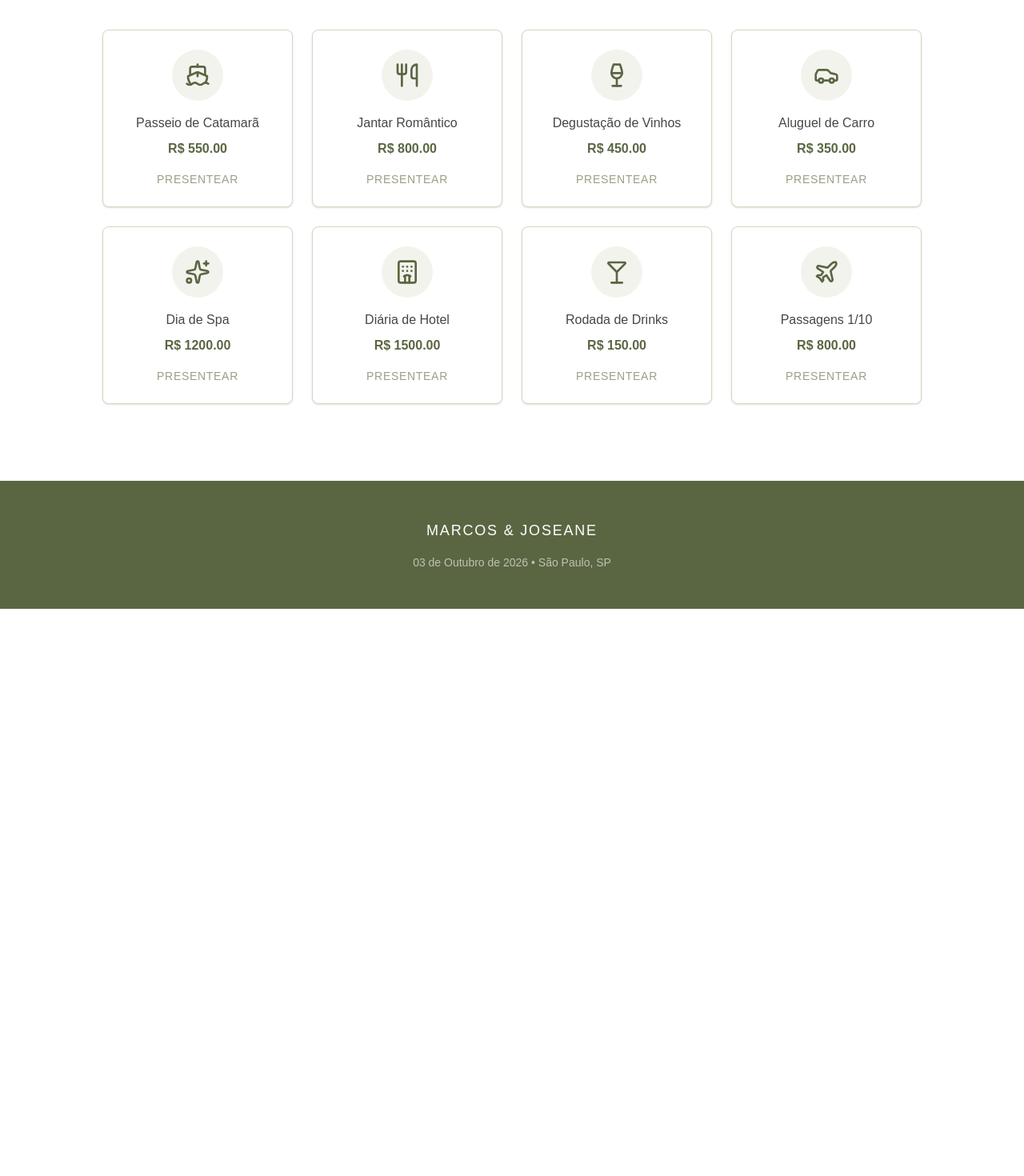
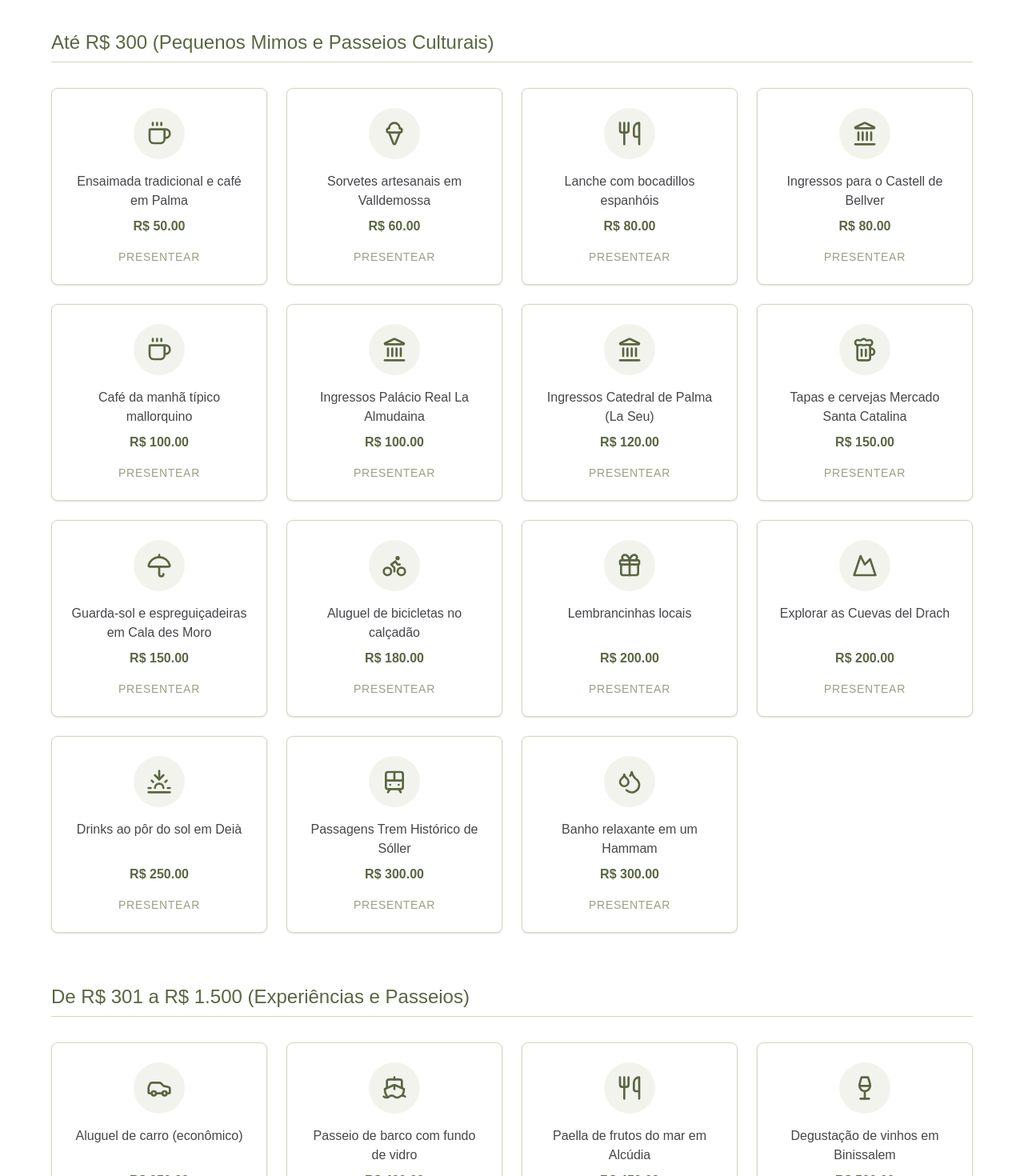
Before and after one commit to marcossatoshi/site-casamento, a Next.js app: page /presentes in a window 1280 px wide. Shown: the part 300-1770 px from the top of the page at 80% size. Before the commit the page ends 1061 px from the top, so only its background shows below. Built offline with nearby package versions, Linux system fonts and the light colour scheme.

Commit message:
feat: atualiza as cotas de presente (50 itens)

```diff
--- a/src/components/Gifts.tsx
+++ b/src/components/Gifts.tsx
@@ -1,21 +1,88 @@
 'use client';
 
 import { useState } from 'react';
-import { Ship, Utensils, Wine, Car, Sparkles, Hotel, Martini, Plane, X, Copy, Check } from 'lucide-react';
+import {
+  Coffee, IceCream, Utensils, Ticket, Landmark, Beer, Umbrella, Bike,
+  Gift, Mountain, Sunset, Train, Droplets, Car, Ship, Wine, Map,
+  Heart, ShoppingBag, Wind, Star, Palmtree, Camera, Anchor, Plane,
+  Gem, Home, X, Copy, Check
+} from 'lucide-react';
 
-const GIFTS = [
-  { id: 1, name: 'Passeio de Catamarã', price: 550, icon: Ship },
-  { id: 2, name: 'Jantar Romântico', price: 800, icon: Utensils },
-  { id: 3, name: 'Degustação de Vinhos', price: 450, icon: Wine },
-  { id: 4, name: 'Aluguel de Carro', price: 350, icon: Car },
-  { id: 5, name: 'Dia de Spa', price: 1200, icon: Sparkles },
-  { id: 6, name: 'Diária de Hotel', price: 1500, icon: Hotel },
-  { id: 7, name: 'Rodada de Drinks', price: 150, icon: Martini },
-  { id: 8, name: 'Passagens 1/10', price: 800, icon: Plane },
+const GIFTS_DATA = [
+  {
+    category: 'Até R$ 300 (Pequenos Mimos e Passeios Culturais)',
+    items: [
+      { id: 1, name: 'Ensaimada tradicional e café em Palma', price: 50, icon: Coffee },
+      { id: 2, name: 'Sorvetes artesanais em Valldemossa', price: 60, icon: IceCream },
+      { id: 3, name: 'Lanche com bocadillos espanhóis', price: 80, icon: Utensils },
+      { id: 4, name: 'Ingressos para o Castell de Bellver', price: 80, icon: Landmark },
+      { id: 5, name: 'Café da manhã típico mallorquino', price: 100, icon: Coffee },
+      { id: 6, name: 'Ingressos Palácio Real La Almudaina', price: 100, icon: Landmark },
+      { id: 7, name: 'Ingressos Catedral de Palma (La Seu)', price: 120, icon: Landmark },
+      { id: 8, name: 'Tapas e cervejas Mercado Santa Catalina', price: 150, icon: Beer },
+      { id: 9, name: 'Guarda-sol e espreguiçadeiras em Cala des Moro', price: 150, icon: Umbrella },
+      { id: 10, name: 'Aluguel de bicicletas no calçadão', price: 180, icon: Bike },
+      { id: 11, name: 'Lembrancinhas locais', price: 200, icon: Gift },
+      { id: 12, name: 'Explorar as Cuevas del Drach', price: 200, icon: Mountain },
+      { id: 13, name: 'Drinks ao pôr do sol em Deià', price: 250, icon: Sunset },
+      { id: 14, name: 'Passagens Trem Histórico de Sóller', price: 300, icon: Train },
+      { id: 15, name: 'Banho relaxante em um Hammam', price: 300, icon: Droplets },
+    ]
+  },
+  {
+    category: 'De R$ 301 a R$ 1.500 (Experiências e Passeios)',
+    items: [
+      { id: 16, name: 'Aluguel de carro (econômico)', price: 350, icon: Car },
+      { id: 17, name: 'Passeio de barco com fundo de vidro', price: 400, icon: Ship },
+      { id: 18, name: 'Paella de frutos do mar em Alcúdia', price: 450, icon: Utensils },
+      { id: 19, name: 'Degustação de vinhos em Binissalem', price: 500, icon: Wine },
+      { id: 20, name: 'Passeio de catamarã ao pôr do sol', price: 550, icon: Ship },
+      { id: 21, name: 'Tour guiado pelas vinícolas', price: 600, icon: Wine },
+      { id: 22, name: 'Almoço no Restaurante Illeta', price: 700, icon: Utensils },
+      { id: 23, name: 'Sessão de massagem relaxante', price: 800, icon: Heart },
+      { id: 24, name: 'Jantar romântico no Port de Sóller', price: 900, icon: Heart },
+      { id: 25, name: 'Cota compras nas butiques Paseo del Borne', price: 1000, icon: ShoppingBag },
+      { id: 26, name: 'Aluguel carro conversível (Tramuntana)', price: 1100, icon: Car },
+      { id: 27, name: 'Tour de Jetski pelas praias', price: 1200, icon: Wind },
+      { id: 28, name: 'Jantar padrão Guia Michelin', price: 1300, icon: Star },
+      { id: 29, name: 'Cama balinesa e drinks (Beach Club)', price: 1400, icon: Palmtree },
+      { id: 30, name: 'Batismo de mergulho nas águas cristalinas', price: 1500, icon: Anchor },
+    ]
+  },
+  {
+    category: 'De R$ 1.501 a R$ 5.000 (Luxo e Inesquecíveis)',
+    items: [
+      { id: 31, name: 'Diária em Hotel Boutique 4 estrelas', price: 1600, icon: Home },
+      { id: 32, name: 'Cota combustível para rodar a ilha', price: 1600, icon: Car },
+      { id: 33, name: 'Voo de balão ao amanhecer', price: 1800, icon: Map },
+      { id: 34, name: 'Aluguel de carro esportivo de luxo', price: 2000, icon: Car },
+      { id: 35, name: 'Ensaio fotográfico profissional', price: 2200, icon: Camera },
+      { id: 36, name: 'Menu degustação no Voro (2 Estrelas)', price: 2500, icon: Star },
+      { id: 37, name: 'Tour privado de lancha', price: 3000, icon: Ship },
+      { id: 38, name: 'Dia completo de SPA de luxo', price: 3500, icon: Heart },
+      { id: 39, name: 'Passeio panorâmico de helicóptero', price: 4000, icon: Map },
+      { id: 40, name: 'Diária no hotel Belmond La Residencia', price: 4500, icon: Home },
+    ]
+  },
+  {
+    category: 'De R$ 5.001 a R$ 20.000 (Cotas Master e Luxo)',
+    items: [
+      { id: 41, name: 'Joia com Pérolas de Mallorca', price: 6000, icon: Gem },
+      { id: 42, name: 'Cota de enxoval e roupas de grife', price: 8000, icon: ShoppingBag },
+      { id: 43, name: 'Diária Suíte Presidencial Cap Rocat', price: 9000, icon: Home },
+      { id: 44, name: 'Passagens de ida (Casal)', price: 10000, icon: Plane },
+      { id: 45, name: 'Iate privado com buffet (Dia)', price: 12000, icon: Ship },
+      { id: 46, name: 'Pacote de 3 noites em resort 5 estrelas', price: 15000, icon: Home },
+      { id: 47, name: 'Jantar chef particular na praia', price: 16000, icon: Utensils },
+      { id: 48, name: 'Passagens aéreas de volta (Casal)', price: 10000, icon: Plane },
+      { id: 49, name: 'Tour de iate com pernoite a bordo', price: 18000, icon: Anchor },
+      { id: 50, name: 'Upgrade para Classe Executiva', price: 20000, icon: Plane },
+    ]
+  }
 ];
 
 export default function Gifts() {
-  const [selectedGift, setSelectedGift] = useState<typeof GIFTS[0] | null>(null);
+  const [selectedGift, setSelectedGift] = useState<{id: number, name: string, price: number, icon: any} | null>(null);
   const [copied, setCopied] = useState(false);
 
   const pixKey = "casamento@marcosjoseane.com.br";
@@ -27,9 +94,12 @@ export default function Gifts() {
   };
 
   return (
-    <>
-      <div className="grid grid-cols-1 sm:grid-cols-2 md:grid-cols-4 gap-6 w-full max-w-5xl mx-auto">
-        {GIFTS.map((gift) => {
+    <div className="w-full max-w-6xl mx-auto space-y-16">
+      {GIFTS_DATA.map((categoryGroup, index) => (
+        <div key={index} className="text-left">
+          <h3 className="text-2xl font-light text-oliva mb-8 border-b border-bege pb-2">{categoryGroup.category}</h3>
+          <div className="grid grid-cols-1 sm:grid-cols-2 md:grid-cols-3 lg:grid-cols-4 gap-6">
+            {categoryGroup.items.map((gift) => {
               const Icon = gift.icon;
               return (
                 <div
@@ -37,11 +107,11 @@ export default function Gifts() {
                   onClick={() => setSelectedGift(gift)}
                   className="bg-white border border-bege hover:border-salvia p-6 rounded-lg shadow-sm hover:shadow-md transition-all cursor-pointer flex flex-col items-center text-center group"
                 >
-              <div className="w-16 h-16 bg-bege/30 rounded-full flex items-center justify-center mb-4 group-hover:bg-salvia/20 transition-colors">
+                  <div className="w-16 h-16 bg-bege/30 rounded-full flex items-center justify-center mb-4 group-hover:bg-salvia/20 transition-colors shrink-0">
                     <Icon className="w-8 h-8 text-oliva" />
                   </div>
-              <h4 className="font-medium text-grafite mb-2">{gift.name}</h4>
-              <p className="text-oliva font-bold">R$ {gift.price.toFixed(2)}</p>
+                  <h4 className="font-medium text-grafite mb-2 flex-grow">{gift.name}</h4>
+                  <p className="text-oliva font-bold mt-auto">R$ {gift.price.toFixed(2)}</p>
                   <button className="mt-4 text-sm text-salvia font-medium uppercase tracking-wider group-hover:text-oliva transition-colors">
                     Presentear
                   </button>
@@ -49,19 +119,21 @@ export default function Gifts() {
               );
             })}
           </div>
+        </div>
+      ))}
 
       {selectedGift && (
-        <div className="fixed inset-0 bg-black/50 z-50 flex items-center justify-center p-4">
-          <div className="bg-white rounded-lg p-8 max-w-md w-full relative animate-in fade-in zoom-in duration-200">
+        <div className="fixed inset-0 bg-black/60 z-50 flex items-center justify-center p-4 backdrop-blur-sm">
+          <div className="bg-white rounded-lg p-8 max-w-md w-full relative animate-in fade-in zoom-in duration-200 shadow-2xl">
             <button
               onClick={() => setSelectedGift(null)}
-              className="absolute top-4 right-4 text-grafite hover:text-black"
+              className="absolute top-4 right-4 text-grafite/60 hover:text-black transition-colors"
             >
               <X className="w-6 h-6" />
             </button>
 
             <div className="text-center mb-6">
-              <div className="w-20 h-20 bg-salvia/20 rounded-full flex items-center justify-center mx-auto mb-4">
+              <div className="w-20 h-20 bg-salvia/20 rounded-full flex items-center justify-center mx-auto mb-4 border border-salvia/30">
                 <selectedGift.icon className="w-10 h-10 text-oliva" />
               </div>
               <h3 className="text-2xl font-light text-grafite mb-2">{selectedGift.name}</h3>
@@ -75,19 +147,19 @@ export default function Gifts() {
 
               <button
                 onClick={handleCopy}
-                className="flex items-center justify-center gap-2 w-full bg-oliva text-white p-3 rounded font-medium hover:bg-oliva/90 transition-colors"
+                className="flex items-center justify-center gap-2 w-full bg-oliva text-white p-3 rounded font-medium hover:bg-oliva/90 transition-colors shadow-sm"
               >
                 {copied ? <Check className="w-5 h-5" /> : <Copy className="w-5 h-5" />}
                 {copied ? 'Copiado!' : 'Copiar Chave PIX'}
               </button>
             </div>
 
-            <p className="text-xs text-center text-grafite/60">
-              Após o pagamento, não é necessário enviar comprovante. O sistema identificará automaticamente.
+            <p className="text-xs text-center text-grafite/60 leading-relaxed">
+              Após o pagamento, não é necessário enviar comprovante. O sistema identificará automaticamente sua contribuição.
             </p>
           </div>
         </div>
       )}
-    </>
+    </div>
   );
 }
--- a/src/components/Map.tsx
+++ b/src/components/Map.tsx
@@ -17,7 +17,7 @@ const customIcon = new L.Icon({
 });
 
 export default function Map() {
-  const position: [number, number] = [-23.5937172, -46.6836484]; // Praça São Lourenço approx coordinates
+  const position: [number, number] = [-23.598428832224016, -46.67909800409035]; // Praça São Lourenço approx coordinates
 
   return (
     <div className="w-full h-80 rounded-lg overflow-hidden border-2 border-salvia/30 shadow-md">
```
Lines whose indentation alone changed are shown as unchanged.
